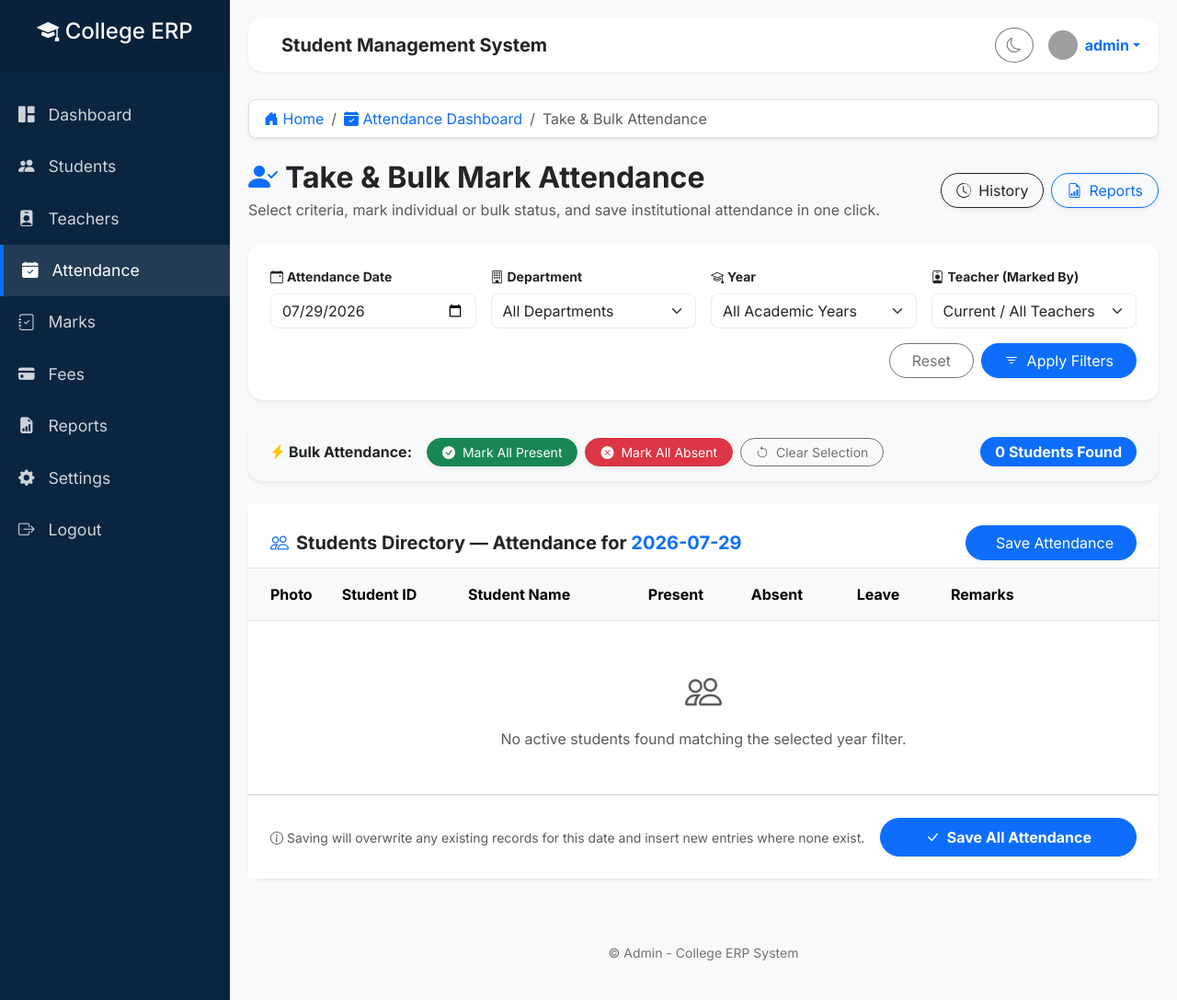
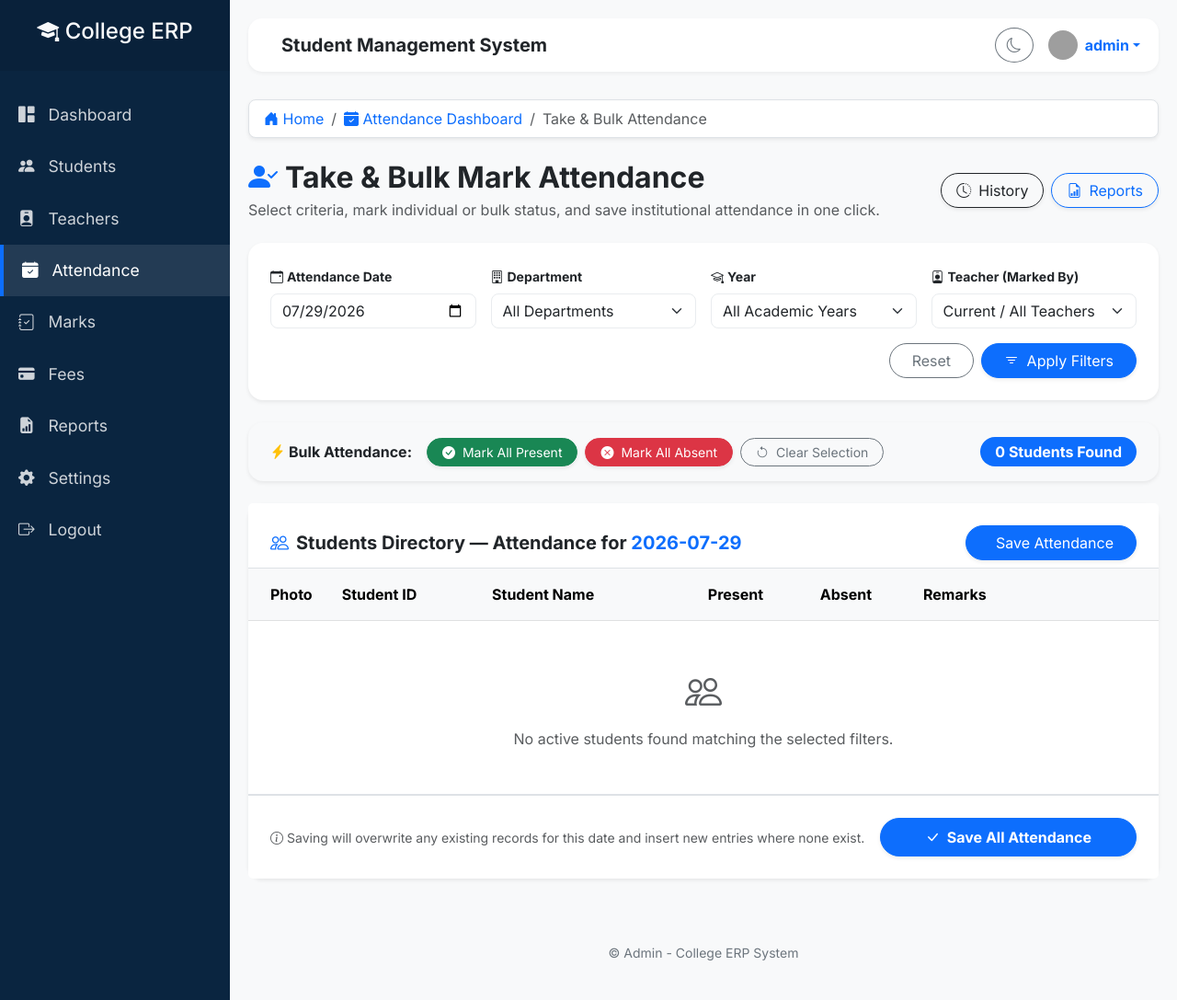
Before and after one commit to namasivaayan18022004-commits/student-management-system, a Flask app: page /attendance/take in a window 1280 px wide. Shown: the whole page at 92% size. Run offline with Flask 3, Linux system fonts and the light colour scheme; a user stored in the database is signed in; data comes from the database, SQL or seed files in the repository; data that the repository does not hold is empty; some libraries are stand-ins or nearby versions; grey boxes are pictures that could not be loaded.

Commit message:
Remove Leave column and clear default attendance selection

```diff
--- a/app.py
+++ b/app.py
@@ -2260,12 +2260,18 @@ def take_attendance():
         created_count = 0
 
         for s in students:
-            status_val = request.form.get(f'status_{s.id}', 'Present')
+            status_val = request.form.get(f'status_{s.id}')
             remarks_val = request.form.get(f'remarks_{s.id}', '')
-            check_in = "08:50 AM" if status_val == 'Present' else ("09:15 AM" if status_val == 'Leave' else "-")
-            check_out = "04:30 PM" if status_val == 'Present' else ("01:00 PM" if status_val == 'Leave' else "-")
+            check_in = "08:50 AM" if status_val == 'Present' else "-"
+            check_out = "04:30 PM" if status_val == 'Present' else "-"
 
             existing_record = Attendance.query.filter_by(student_id=s.id, date=post_date).first()
+            if not status_val:
+                if existing_record:
+                    db.session.delete(existing_record)
+                    updated_count += 1
+                continue
+
             if existing_record:
                 existing_record.status = status_val
                 existing_record.remarks = remarks_val
--- a/templates/take_attendance.html
+++ b/templates/take_attendance.html
@@ -116,16 +116,15 @@
                             <th class="py-3 px-4" style="width: 80px;">Photo</th>
                             <th class="py-3">Student ID</th>
                             <th class="py-3">Student Name</th>
-                            <th class="py-3 text-center" style="width: 110px;">Present</th>
-                            <th class="py-3 text-center" style="width: 110px;">Absent</th>
-                            <th class="py-3 text-center" style="width: 110px;">Leave</th>
-                            <th class="py-3 px-4" style="width: 250px;">Remarks</th>
+                            <th class="py-3 text-center" style="width: 120px;">Present</th>
+                            <th class="py-3 text-center" style="width: 120px;">Absent</th>
+                            <th class="py-3 px-4" style="width: 280px;">Remarks</th>
                         </tr>
                     </thead>
                     <tbody>
                         {% for s in students %}
                         {% set rec = att_map.get(s.id) %}
-                        {% set curr_st = rec.status if rec else 'Present' %}
+                        {% set curr_st = rec.status if rec else '' %}
                         <tr>
                             <td class="px-4">
                                 {% if s.photo %}
@@ -151,20 +150,15 @@
                                     <input class="form-check-input status-radio status-absent" type="radio" name="status_{{ s.id }}" id="abs_{{ s.id }}" value="Absent" {% if curr_st == 'Absent' %}checked{% endif %}>
                                 </div>
                             </td>
-                            <td class="text-center">
-                                <div class="form-check d-flex justify-content-center">
-                                    <input class="form-check-input status-radio status-leave" type="radio" name="status_{{ s.id }}" id="lev_{{ s.id }}" value="Leave" {% if curr_st == 'Leave' %}checked{% endif %}>
-                                </div>
-                            </td>
                             <td class="px-4">
                                 <input type="text" name="remarks_{{ s.id }}" class="form-control form-control-sm rounded-3" placeholder="Add remarks..." value="{{ rec.remarks if rec and rec.remarks else '' }}">
                             </td>
                         </tr>
                         {% else %}
                         <tr>
-                            <td colspan="7" class="text-center py-5 text-muted">
+                            <td colspan="6" class="text-center py-5 text-muted">
                                 <i class="bi bi-people fs-1 d-block mb-2"></i>
-                                No active students found matching the selected year filter.
+                                No active students found matching the selected filters.
                             </td>
                         </tr>
                         {% endfor %}
@@ -183,7 +177,7 @@
 
 <script>
 function markAll(statusType) {
-    const selector = statusType === 'Present' ? '.status-present' : (statusType === 'Absent' ? '.status-absent' : '.status-leave');
+    const selector = statusType === 'Present' ? '.status-present' : '.status-absent';
     const radios = document.querySelectorAll(selector);
     radios.forEach(radio => {
         radio.checked = true;
```
